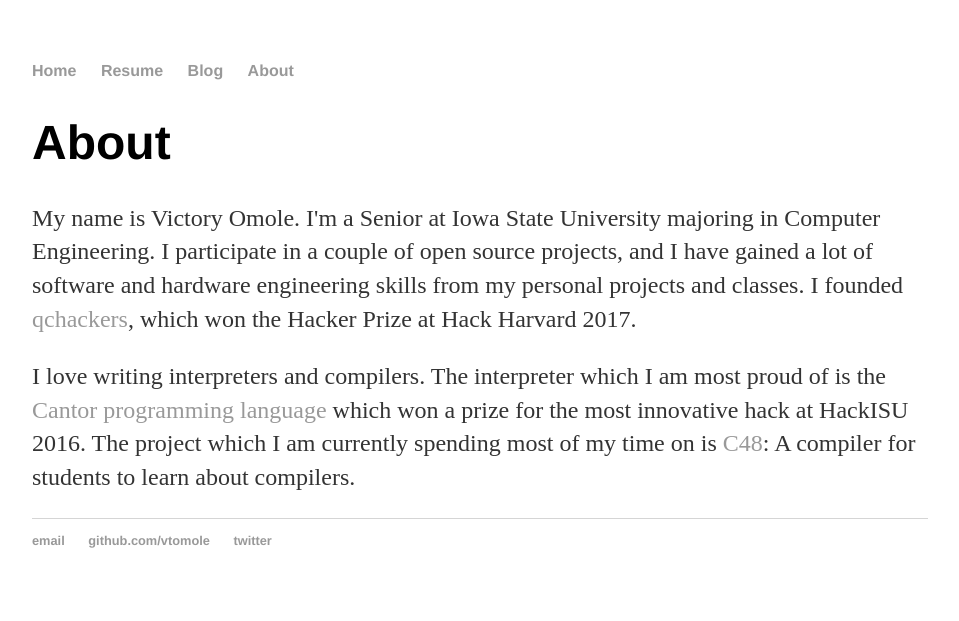
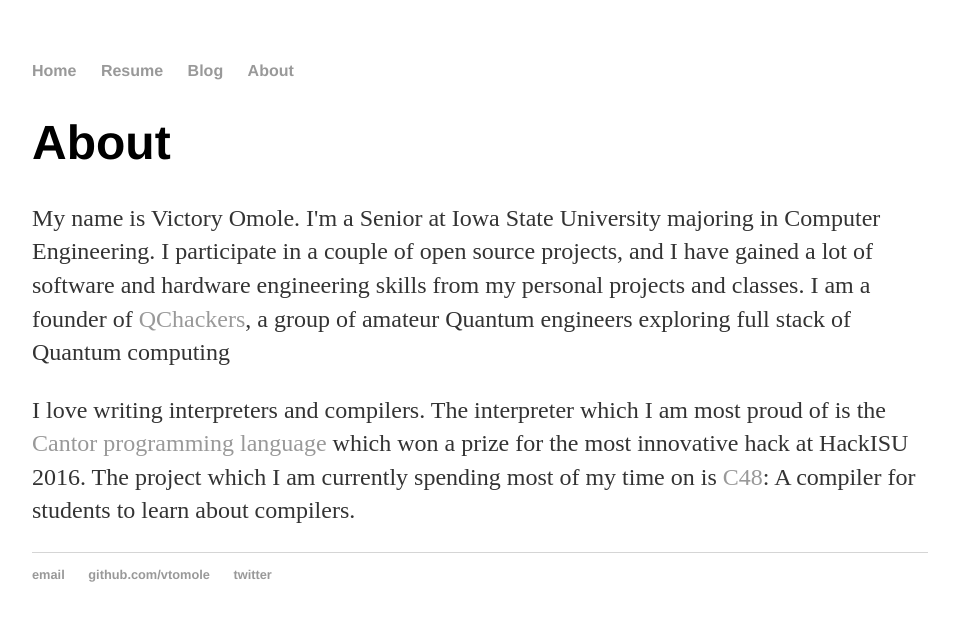
Before and after one commit to vtomole/vtomole.github.io, a Jekyll site: the page built from about/index.html, in a window 1280 px wide. Shown: the top 621 px of the page, without its empty margins (160-1119 px from the left). Built offline with Jekyll 4.4.1, drawn with Linux system fonts in a browser that asks for light colours.

Commit message:
Update about

```diff
--- a/about/index.html
+++ b/about/index.html
@@ -6,7 +6,7 @@ title: About Victory Omole
 		<div class="about">
 			<h1>About</h1>
 			<p> My name is Victory Omole. I'm a Senior at Iowa State University majoring in Computer Engineering. I participate in a couple of open source projects, and I have gained a lot of software and hardware engineering skills from my personal projects and classes.
-			  I founded <a href="http://qchackers.com/">qchackers</a>, which won the Hacker Prize at Hack Harvard 2017.</p>
+			  I am a founder of <a href="https://github.com/QCHackers">QChackers</a>, a group of amateur Quantum engineers exploring full stack of Quantum computing</p>
 
 			<p>I love writing interpreters and compilers. The interpreter which I am most proud of is the <a href="https://github.com/vtomole/evie/tree/master/mini-projects/cantor">Cantor programming language</a> which won a prize for the most innovative hack at HackISU 2016. The project which I am currently spending most of my time on is <a href="https://github.com/vtomole/c48">C48</a>: A compiler for students to learn about compilers.</p>
 
```
